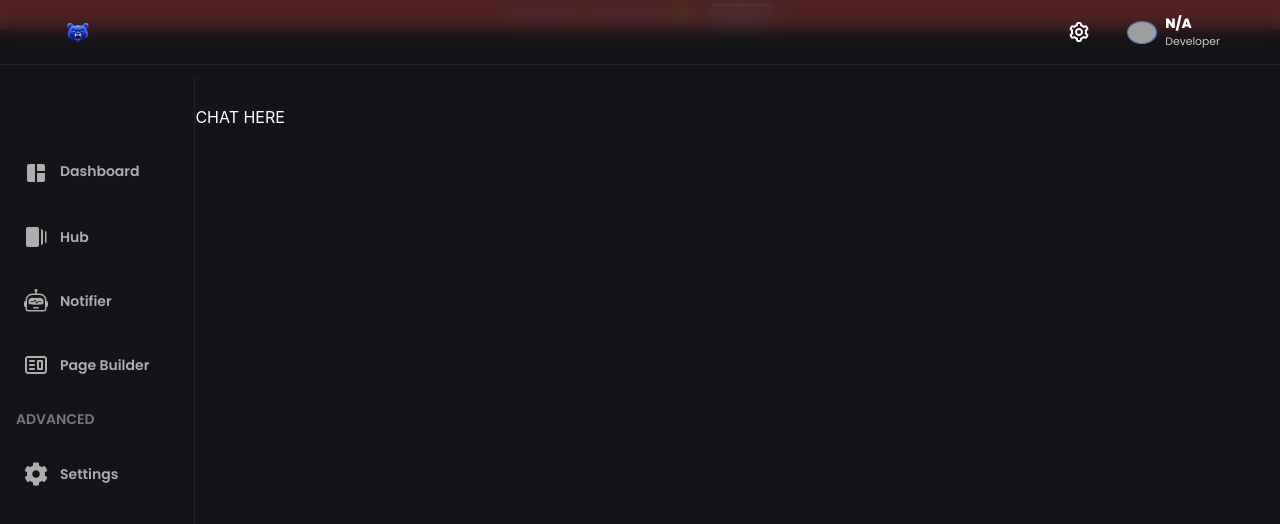
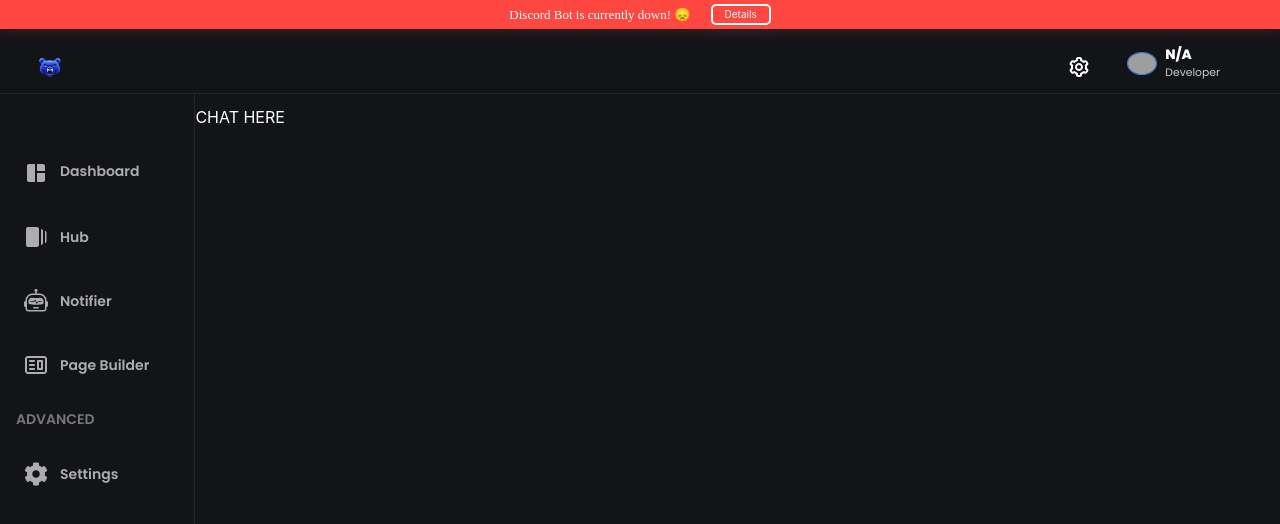
Before and after one commit to Benrobo/showwcial, a Next.js app in the folder packages/app/: page /chat in a window 1280 px wide. Shown: the top 524 px of the page. Built offline with nearby package versions, Linux system fonts and the light colour scheme; grey boxes are pictures that could not be loaded.

Commit message:
added error banner for discord bot status

```diff
--- a/packages/app/components/Navbar/topbar.tsx
+++ b/packages/app/components/Navbar/topbar.tsx
@@ -6,6 +6,7 @@ import ImageTag from "../Image";
 import { BiCog } from "react-icons/bi";
 import { Button, Menu, MenuButton, MenuItem, MenuList } from "@chakra-ui/react";
 import { IoLockOpen } from "react-icons/io5";
+import ErrorBanner from "../ErrorBanner";
 
 function TopBar() {
   const [scrollY, setScrollY] = useState(0);
@@ -41,8 +42,9 @@ function TopBar() {
 
   return (
     <div
-      className={`w-full h-auto px-7 py-3 border-b-[1px] border-b-white-600 fixed top-0 left-0 z-[200] bg-dark-100 backdrop-blur bg-opacity-75 `}
+      className={`w-full h-auto border-b-[1px] border-b-white-600 fixed top-0 left-0 z-[200] bg-dark-100 backdrop-blur bg-opacity-75 `}
     >
+      <ErrorBanner />
       <div className="w-full px-[2rem] flex items-center justify-between">
         <div className="w-auto left flex items-center justify-center">
           <div className="w-auto flex items-center justify-center">
@@ -54,7 +56,7 @@ function TopBar() {
             {/* <span className="text-white-200 ml-2 pp-EB text-[13px] ">showccial</span> */}
           </div>
         </div>
-        <div className="w-auto left flex items-center justify-center">
+        <div className="w-auto px-7 left flex items-center justify-center">
           <ul className="ml-[3rem] flex items-center justify-center gap-5">
             <li className="text-white-200 text-[13.5px] pp-RG ">
               {/* @ts-ignore */}
@@ -93,7 +95,7 @@ function TopBar() {
                 </MenuList>
               </Menu>
             </li>
-            <li className="text-white-200 text-[13.5px] pp-RG flex items-center justify-center ">
+            <li className="text-white-200 text-[13.5px] mb-2 py-1 pp-RG flex items-center justify-center ">
               <ImageTag
                 src={
                   userInfo?.image ??
```
